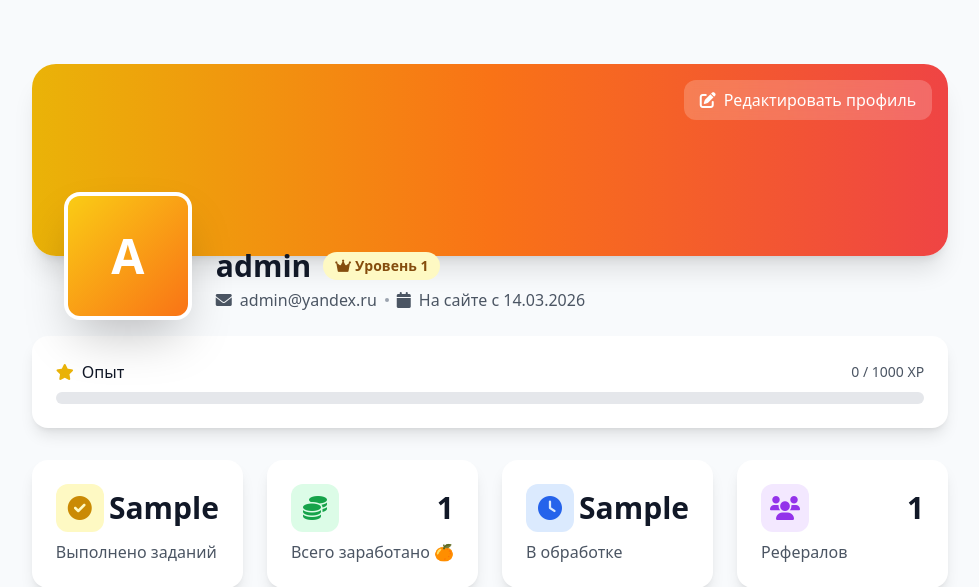
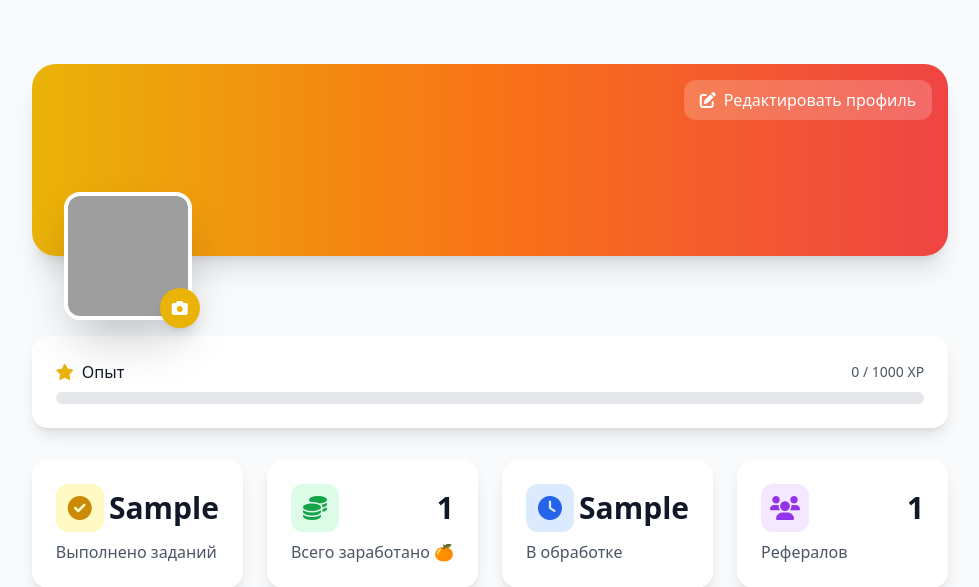
Before and after one commit to vadim2091/easy_movie, a Flask app: template app/templates/profile.html in a window 1280 px wide. Shown: the part 65-652 px from the top of the page, without its empty margins (150-1129 px from the left). Run offline with Flask 3, Linux system fonts and the light colour scheme; a user stored in the database is signed in; tables that the repository leaves empty hold one stand-in row (values such as "Sample post"); the template is opened without the code that fills it: values that come from a table or form of the project are taken from there, most other values are stand-ins (such as "Sample title", 1, 10 or a date in 2020); parts of the project's set-up code (start-up, migrations or seed data) failed here and were passed over; some libraries are stand-ins or nearby versions; grey boxes are pictures that could not be loaded.

Commit message:
Add avatars and profile fixes

```diff
--- a/app/forms.py
+++ b/app/forms.py
@@ -1,15 +1,14 @@
 from flask_wtf import FlaskForm
-from flask_wtf.file import FileField, FileAllowed
 from wtforms import StringField, PasswordField, DateField
 from wtforms.validators import DataRequired, Email, Length, EqualTo, ValidationError
 from app.models import User
+from flask_wtf.file import FileField, FileAllowed
 
 class ProfileForm(FlaskForm):
     username = StringField('Имя пользователя', validators=[DataRequired(), Length(min=2, max=20)])
     phone = StringField('Телефон')
     birth_date = DateField('Дата рождения', format='%Y-%m-%d')
     avatar = FileField('Аватар', validators=[FileAllowed(['jpg', 'png', 'jpeg'], 'Только изображения!')])
-
 class RegistrationForm(FlaskForm):
     username = StringField('Имя пользователя', validators=[DataRequired(), Length(min=2, max=20)])
     email = StringField('Email', validators=[DataRequired(), Email()])
--- a/app/templates/profile.html
+++ b/app/templates/profile.html
@@ -7,33 +7,23 @@
         <div class="h-48 rounded-3xl bg-gradient-to-r from-yellow-500 via-orange-500 to-red-500 shadow-xl"></div>
 
         <!-- Аватар и основная информация -->
+       <!-- Аватар и основная информация -->
 <div class="absolute -bottom-16 left-8 flex items-end gap-6">
     <div class="relative group">
         <div class="w-32 h-32 rounded-2xl bg-white dark:bg-gray-800 p-1 shadow-2xl">
-                    <div class="w-full h-full rounded-xl bg-gradient-to-br from-yellow-400 to-orange-500 flex items-center justify-center text-white text-5xl font-bold">
-                        {{ current_user.username[0]|upper }}
+            <img src="{{ url_for('static', filename='uploads/' + current_user.avatar) }}"
+                 alt="avatar"
+                 class="w-full h-full rounded-xl object-cover"
+                 onerror="this.src='https://ui-avatars.com/api/?name={{ current_user.username }}&background=f59e0b&color=fff&size=128'">
         </div>
-                </div>
-                <button class="absolute -bottom-2 -right-2 w-10 h-10 rounded-full bg-yellow-500 text-white flex items-center justify-center shadow-lg hover:bg-yellow-600 transition opacity-0 group-hover:opacity-100">
+        <label for="avatar-input" class="absolute -bottom-2 -right-2 w-10 h-10 rounded-full bg-yellow-500 text-white flex items-center justify-center shadow-lg hover:bg-yellow-600 transition cursor-pointer">
             <i class="fas fa-camera"></i>
-                </button>
+        </label>
+        <input type="file" id="avatar-input" name="avatar" accept="image/*" class="hidden" onchange="uploadAvatar(this)">
     </div>
 
-            <div class="mb-2">
-                <div class="flex items-center gap-3">
-                    <h1 class="text-3xl font-bold text-gray-900 dark:text-white">{{ current_user.username }}</h1>
-                    <span class="px-3 py-1 bg-yellow-100 dark:bg-yellow-900 text-yellow-800 dark:text-yellow-200 rounded-full text-sm font-bold flex items-center gap-1">
-                        <i class="fas fa-crown"></i> Уровень {{ current_user.level }}
-                    </span>
+    <!-- ... остальной код ... -->
 </div>
-                <p class="text-gray-600 dark:text-gray-400 flex items-center gap-2 mt-1">
-                    <i class="fas fa-envelope"></i> {{ current_user.email }}
-                    <span class="w-1 h-1 bg-gray-400 rounded-full"></span>
-                    <i class="fas fa-calendar"></i> На сайте с {{ current_user.created_at.strftime('%d.%m.%Y') }}
-                </p>
-            </div>
-        </div>
-
         <!-- Кнопка редактирования -->
         <button onclick="toggleEdit()" class="absolute top-4 right-4 bg-white/20 backdrop-blur-sm text-white px-4 py-2 rounded-xl hover:bg-white/30 transition flex items-center gap-2">
             <i class="fas fa-edit"></i>
@@ -251,4 +241,25 @@ function toggleEdit() {
     }
 }
 </script>
+<script>
+function uploadAvatar(input) {
+    if (input.files && input.files[0]) {
+        let formData = new FormData();
+        formData.append('avatar', input.files[0]);
+
+        fetch('/upload-avatar', {
+            method: 'POST',
+            body: formData
+        })
+        .then(response => response.json())
+        .then(data => {
+            if (data.success) {
+                location.reload();
+            } else {
+                alert('Ошибка загрузки: ' + data.error);
+            }
+        });
+    }
+}
+</script>
 {% endblock %}
--- a/config.py
+++ b/config.py
@@ -17,5 +17,5 @@ class Config:
     ADMIN_TELEGRAM_CHAT_ID = os.environ.get('ADMIN_TELEGRAM_CHAT_ID')
 
     # Upload folder for avatars
-    UPLOAD_FOLDER = os.path.join(os.path.dirname(__file__), 'app/static/uploads')
+ UPLOAD_FOLDER = os.path.join(os.path.dirname(__file__), 'app/static/uploads')
     MAX_CONTENT_LENGTH = 16 * 1024 * 1024  # 16MB
```
Also changed, not shown: app/routes/profile.py (+46 -3 lines). Lines whose indentation alone changed are shown as unchanged.
